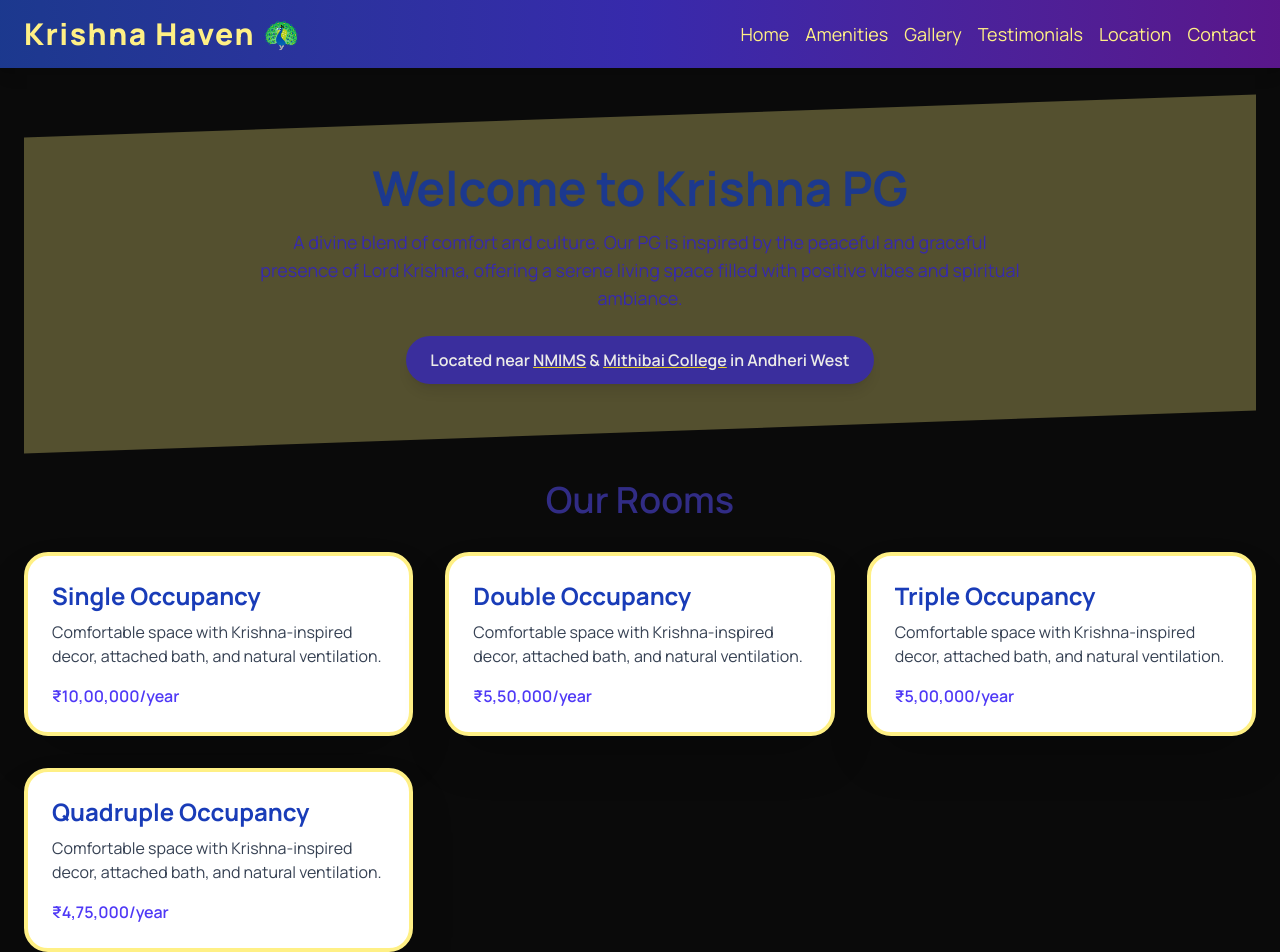
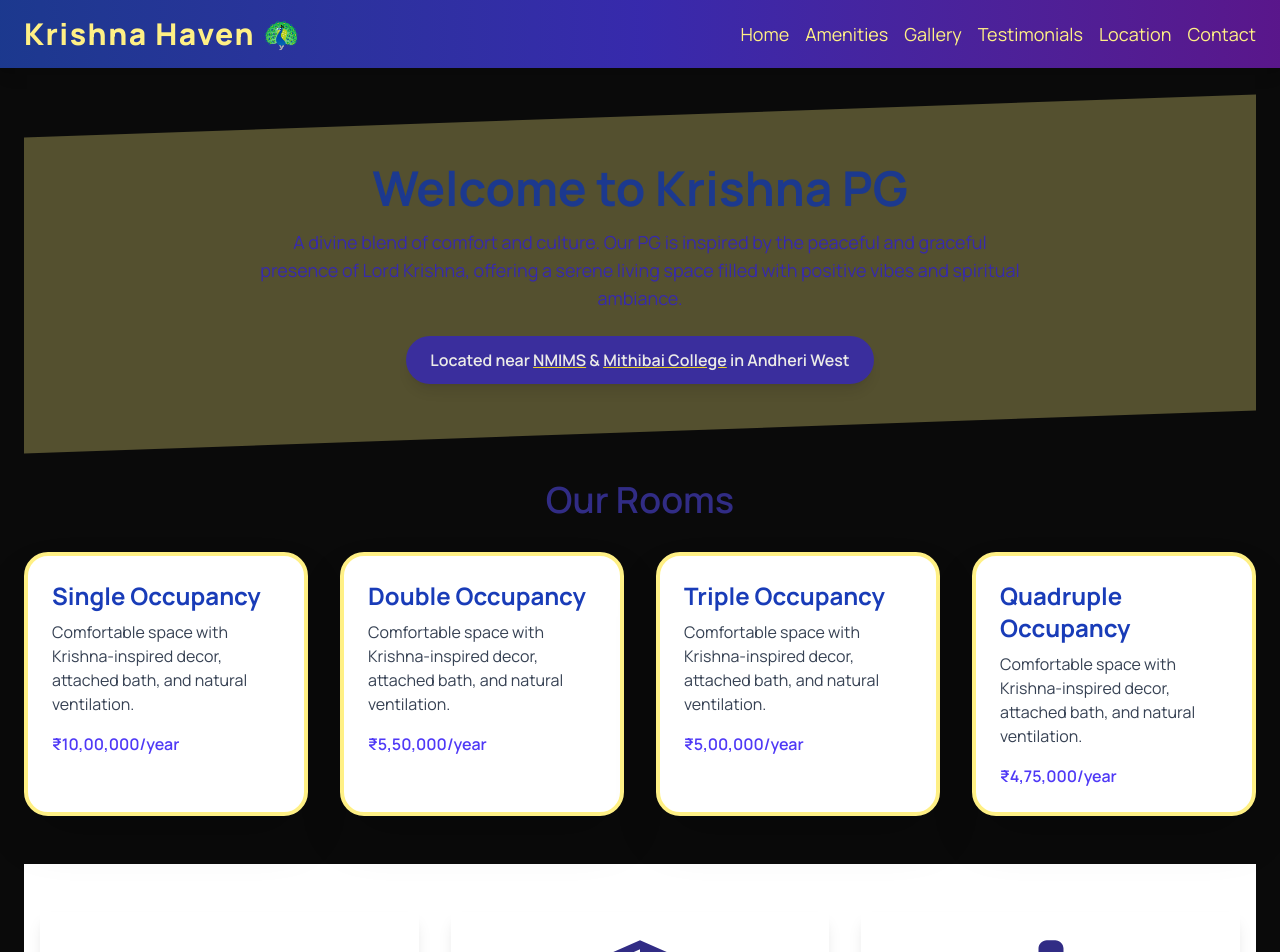
Before and after one commit to suraj2906/krishna-pg, a Next.js app: page / in a window 1280 px wide. Shown: the top 952 px of the page. Built offline with nearby package versions, Linux system fonts and the light colour scheme.

Commit message:
Changed grid cols to 4

```diff
--- a/src/app/page.tsx
+++ b/src/app/page.tsx
@@ -59,12 +59,12 @@
 
       <section id="rooms" className="py-12">
         <h2 className="text-4xl font-semibold text-indigo-900 mb-8 text-center">Our Rooms</h2>
-        <div className="grid grid-cols-1 md:grid-cols-3 gap-8">
+        <div className="grid grid-cols-1 md:grid-cols-4 gap-8">
           {['Single', 'Double', 'Triple', 'Quadruple'].map((type) => (
             <div key={type} className="bg-white border-4 border-yellow-200 rounded-3xl shadow-2xl p-6 hover:scale-105 transition-transform duration-300">
               <h3 className="text-2xl font-bold text-blue-800">{type} Occupancy</h3>
               <p className="mt-2 text-gray-700">Comfortable space with Krishna-inspired decor, attached bath, and natural ventilation.</p>
-              <p className="mt-4 font-semibold text-indigo-600">₹{type === 'Single' ? '10,00,000' : type === 'Double' ? '5,50,000' : type == 'Triple'? '5,00,000' : '4,75,000'}/year</p>
+              <p className="mt-4 font-semibold text-indigo-600 ">₹{type === 'Single' ? '10,00,000' : type === 'Double' ? '5,50,000' : type == 'Triple'? '5,00,000' : '4,75,000'}/year</p>
             </div>
           ))}
         </div>
```
